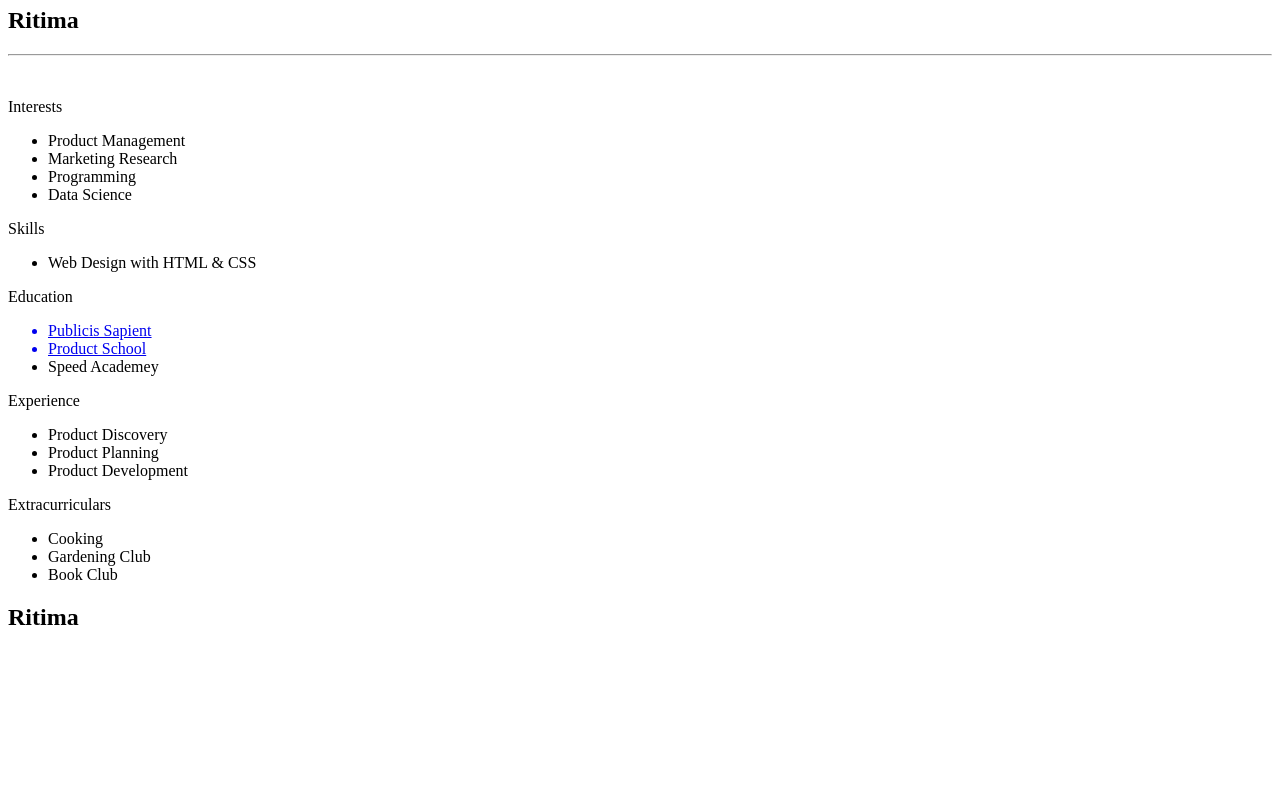
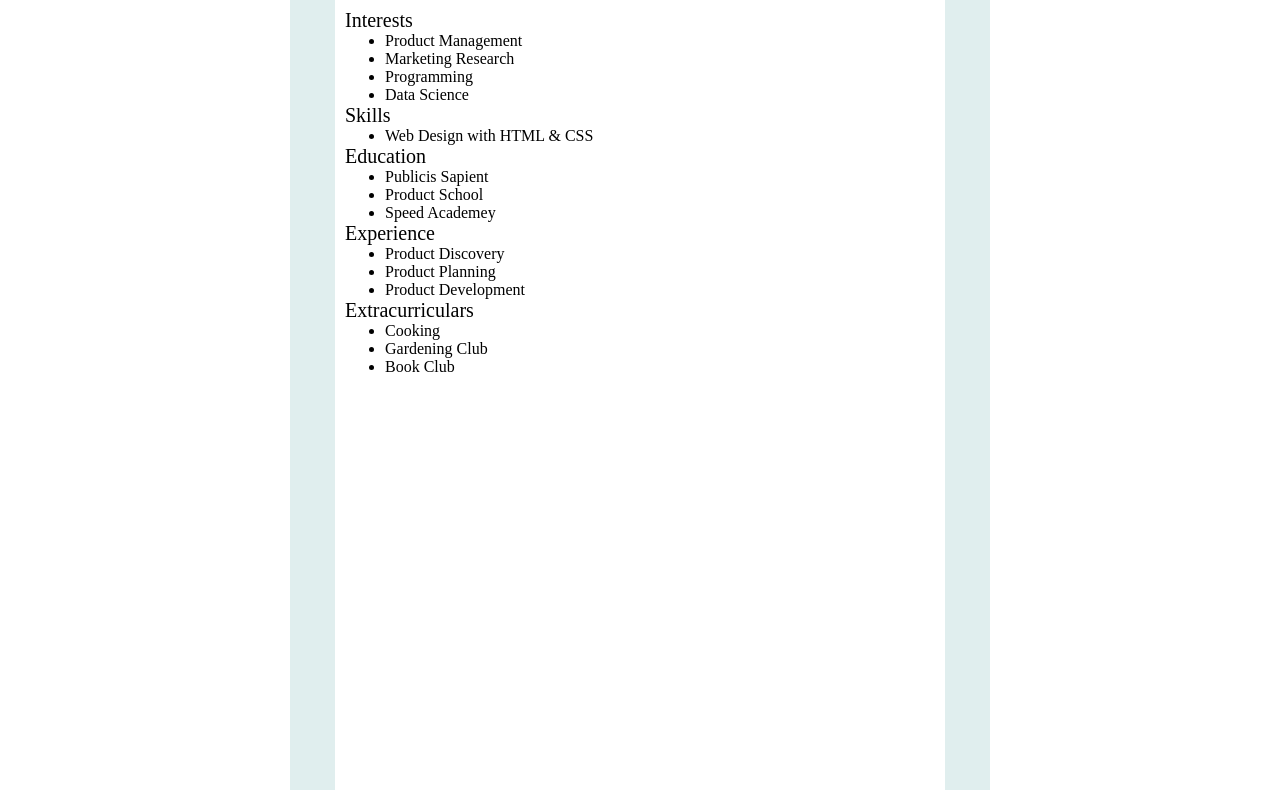
Before and after one commit to ritima19/SpeedAssignmentprofile, a plain HTML site: page index.html in a window 1280 px wide. Shown: the part 117-907 px from the top of the page. Before the commit the page ends 800 px from the top, so only its background shows below. Drawn offline with Linux system fonts and the light colour scheme.

Commit message:
added CSS file

```diff
--- a/index.html
+++ b/index.html
@@ -1,6 +1,9 @@
 <div id="header"></div>
 <div class="left"></div>
 <div class="stuff">
+    <head>
+        <link rel="stylesheet" type="text/css" href="Style.css">
+      </head>
   <br><br>
   <h1>Resume</h1>
   <h2>Ritima</h2>
```
